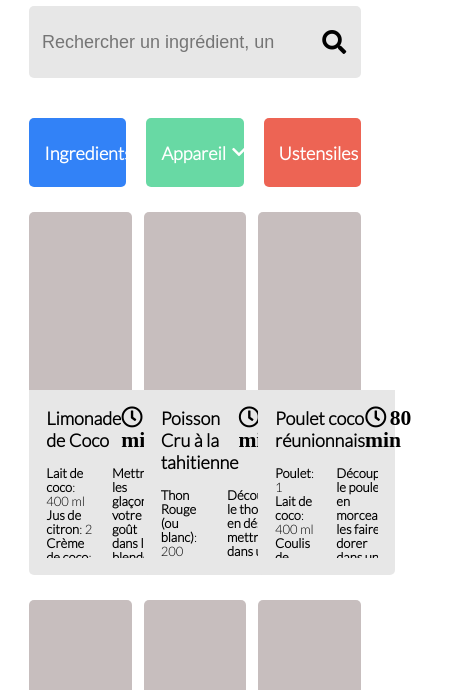
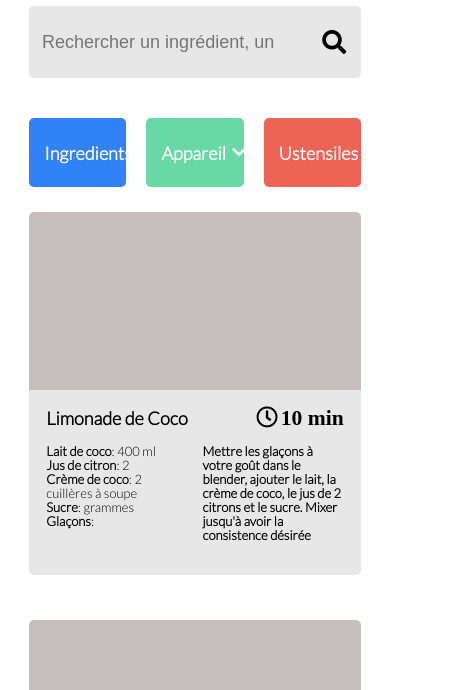
Before and after one commit to ValentinMam/ValentinMamichel_07_27052022, a website with bundled scripts: page html/index.html in a window 390 px wide. Shown: the part 154-844 px from the top of the page, 449 px wide, since content can reach past the window. Built offline with nearby package versions, Linux system fonts and the light colour scheme.

Commit message:
responsive

```diff
--- a/css/style.css
+++ b/css/style.css
@@ -226,15 +226,27 @@ ul#ustensils-list,
 /***** SECTION *****/
 
 section {
-  display: flex;
-  flex-flow: wrap;
+  display: grid;
+  grid-template-columns: repeat(3, 1fr);
+  gap: 1.25rem;
   justify-content: space-between;
+}
+
+@media (max-width: 1250px) {
+  section {
+    grid-template-columns: repeat(2, 1fr);
+  }
+}
+
+@media (max-width: 850px) {
+  section {
+    grid-template-columns: 1fr;
+  }
 }
 
 article {
   display: flex;
   flex-flow: wrap;
-  width: 31%;
   height: auto;
   margin-bottom: 1.5625rem;
 }
```
